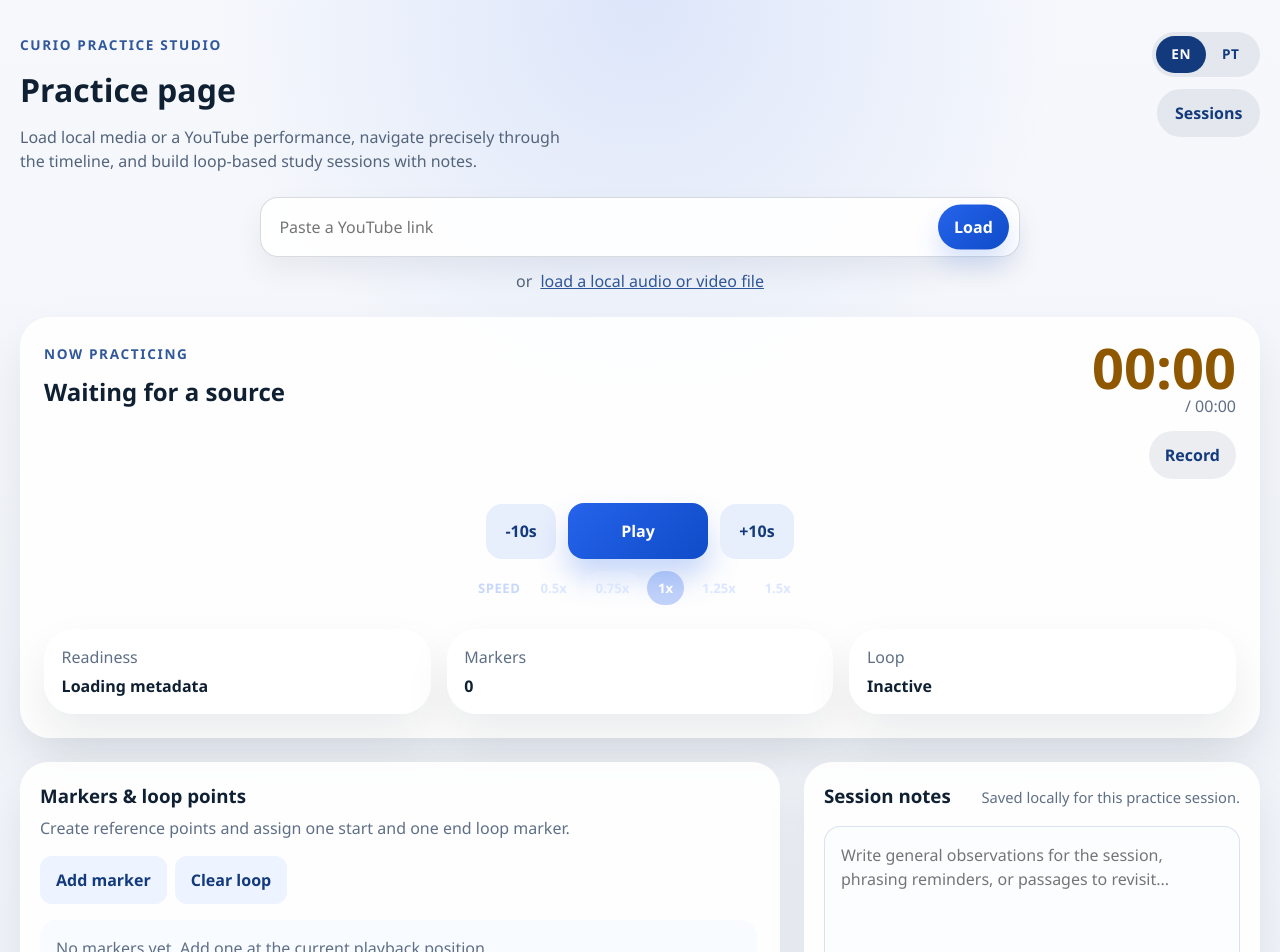
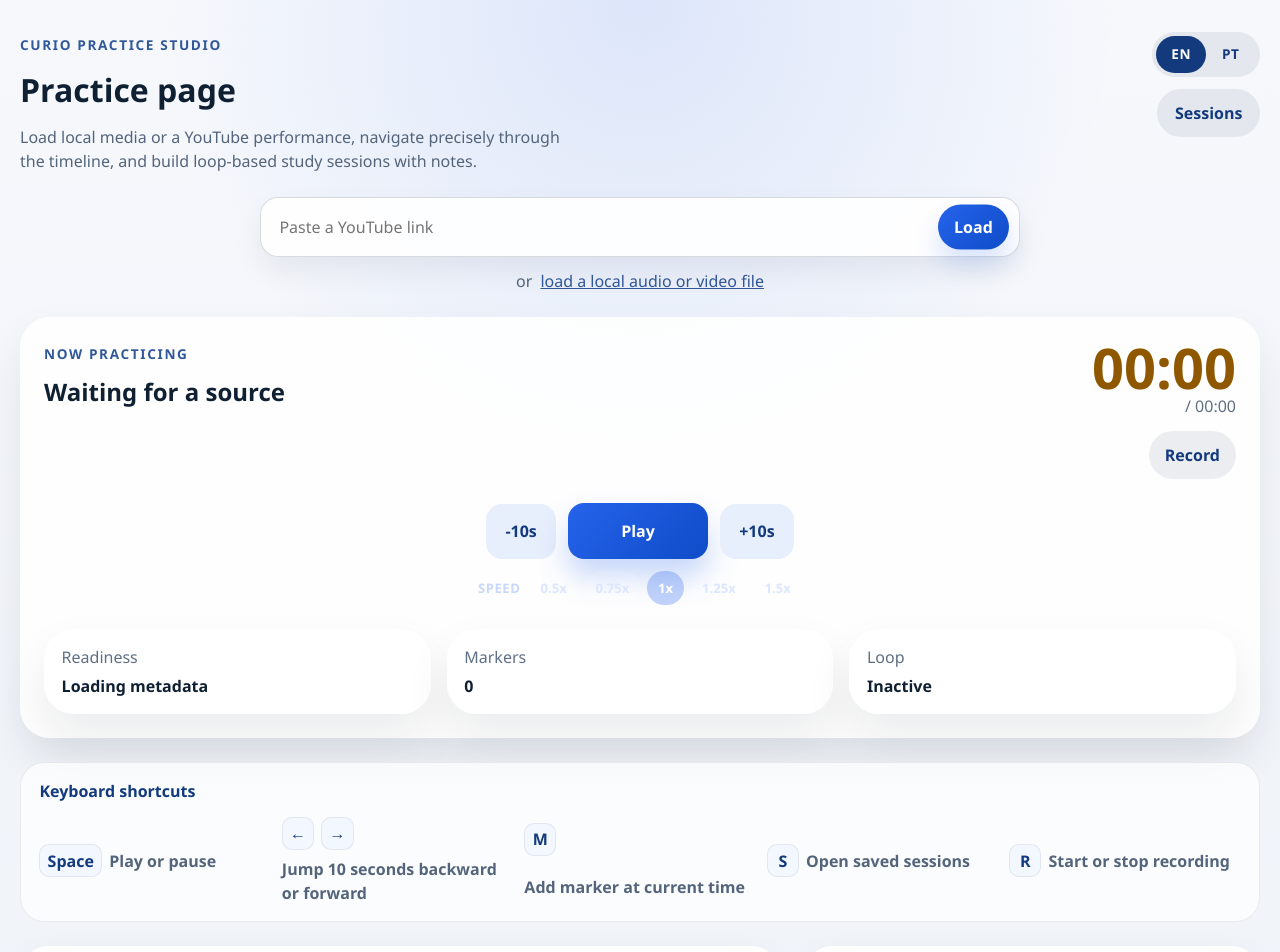
Before and after one commit to VictorAdC/curio, a React (Vite) app: page / in a window 1280 px wide. Shown: the top 952 px of the page. Built offline with nearby package versions, Linux system fonts and the light colour scheme.

Commit message:
Add practice keyboard shortcuts

```diff
--- a/src/features/practice-player/hooks/usePracticePlayer.ts
+++ b/src/features/practice-player/hooks/usePracticePlayer.ts
@@ -557,14 +557,20 @@ export function usePracticePlayer() {
         controllerRef.current?.setPlaybackRate(rate);
         store.setPlayback({ playbackRate: rate });
       },
-      addMarker() {
-        store.addMarker({
+      addMarker(role: PracticeMarker['loopRole'] = 'none') {
+        const marker: PracticeMarker = {
           id: nanoid(),
           timestampSeconds: store.currentTime,
           title: `${t('practice.markerSpotlight.label')} ${store.markers.length + 1}`,
           note: '',
-          loopRole: 'none',
-        });
+          loopRole: role,
+        };
+
+        store.addMarker(marker);
+
+        if (role !== 'none') {
+          store.assignLoopRole(marker.id, role);
+        }
       },
       clearLoop() {
         store.clearLoop();
--- a/src/features/practice-recorder/components/RecorderDock/RecorderDock.tsx
+++ b/src/features/practice-recorder/components/RecorderDock/RecorderDock.tsx
@@ -1,16 +1,17 @@
 import { useEffect, useRef } from 'react';
 import { useI18n } from '../../../../i18n/I18nProvider';
 import { formatTime } from '../../../practice-player/utils/time';
-import { usePracticeRecorder } from '../../hooks/usePracticeRecorder';
+import type { usePracticeRecorder } from '../../hooks/usePracticeRecorder';
 import styles from './RecorderDock.module.css';
 
 interface RecorderDockProps {
   hasActiveSource: boolean;
+  recorder: ReturnType<typeof usePracticeRecorder>;
 }
 
-export function RecorderDock({ hasActiveSource }: RecorderDockProps) {
+export function RecorderDock({ hasActiveSource, recorder }: RecorderDockProps) {
   const { t } = useI18n();
-  const { view, actions } = usePracticeRecorder();
+  const { view, actions } = recorder;
   const liveVideoRef = useRef<HTMLVideoElement | null>(null);
 
   useEffect(() => {
--- a/src/i18n/messages.ts
+++ b/src/i18n/messages.ts
@@ -26,6 +26,12 @@ export const messages: Record<SupportedLocale, TranslationDictionary> = {
     'practice.header.title': 'Practice page',
     'practice.header.description':
       'Load local media or a YouTube performance, navigate precisely through the timeline, and build loop-based study sessions with notes.',
+    'practice.shortcuts.title': 'Keyboard shortcuts',
+    'practice.shortcuts.playPause': 'Play or pause',
+    'practice.shortcuts.seek': 'Jump 10 seconds backward or forward',
+    'practice.shortcuts.addMarker': 'Add marker at current time',
+    'practice.shortcuts.sessions': 'Open saved sessions',
+    'practice.shortcuts.record': 'Start or stop recording',
     'practice.sessions.button': 'Sessions',
     'practice.sessions.savedEyebrow': 'Saved sessions',
     'practice.sessions.close': 'Close',
@@ -233,6 +239,12 @@ export const messages: Record<SupportedLocale, TranslationDictionary> = {
     'practice.header.title': 'Página de prática',
     'practice.header.description':
       'Carregue mídia local ou uma performance do YouTube, navegue com precisão pela linha do tempo e monte sessões de estudo com loops e notas.',
+    'practice.shortcuts.title': 'Atalhos do teclado',
+    'practice.shortcuts.playPause': 'Tocar ou pausar',
+    'practice.shortcuts.seek': 'Pular 10 segundos para trás ou para frente',
+    'practice.shortcuts.addMarker': 'Adicionar marcador no tempo atual',
+    'practice.shortcuts.sessions': 'Abrir sessões salvas',
+    'practice.shortcuts.record': 'Iniciar ou parar a gravação',
     'practice.sessions.button': 'Sessões',
     'practice.sessions.savedEyebrow': 'Sessões salvas',
     'practice.sessions.close': 'Fechar',
--- a/src/pages/PracticePage/PracticePage.module.css
+++ b/src/pages/PracticePage/PracticePage.module.css
@@ -403,6 +403,46 @@
   align-items: start;
 }
 
+.shortcutPanel {
+  display: grid;
+  gap: 0.85rem;
+  padding: 1rem 1.15rem;
+  border-radius: 24px;
+  background: rgba(255, 255, 255, 0.72);
+  border: 1px solid rgba(17, 34, 61, 0.08);
+}
+
+.shortcutPanel strong {
+  color: #123a7d;
+}
+
+.shortcutGrid {
+  display: grid;
+  gap: 0.7rem;
+  grid-template-columns: repeat(auto-fit, minmax(180px, 1fr));
+}
+
+.shortcutItem {
+  display: inline-flex;
+  align-items: center;
+  gap: 0.45rem;
+  flex-wrap: wrap;
+  color: #54657b;
+  font-weight: 600;
+}
+
+.shortcutItem kbd {
+  min-width: 2rem;
+  padding: 0.22rem 0.45rem;
+  border-radius: 10px;
+  background: #f3f7ff;
+  border: 1px solid rgba(17, 34, 61, 0.08);
+  color: #123a7d;
+  font: inherit;
+  font-weight: 800;
+  text-align: center;
+}
+
 .sessionDrawerShell {
   position: fixed;
   inset: 0;
--- a/src/pages/PracticePage/PracticePage.tsx
+++ b/src/pages/PracticePage/PracticePage.tsx
@@ -1,4 +1,4 @@
-import { useRef, useState } from 'react';
+import { useEffect, useRef, useState } from 'react';
 import { RecorderDock } from '../../features/practice-recorder/components/RecorderDock/RecorderDock';
 import { MediaSourcePicker } from '../../features/practice-player/components/MediaSourcePicker/MediaSourcePicker';
 import { MarkerList } from '../../features/practice-player/components/MarkerList/MarkerList';
@@ -6,6 +6,7 @@ import { SessionHistory } from '../../features/practice-player/components/Sessio
 import { SessionNotes } from '../../features/practice-player/components/SessionNotes/SessionNotes';
 import { TransportControls } from '../../features/practice-player/components/TransportControls/TransportControls';
 import { usePracticePlayer } from '../../features/practice-player/hooks/usePracticePlayer';
+import { usePracticeRecorder } from '../../features/practice-recorder/hooks/usePracticeRecorder';
 import type { PracticeMarker } from '../../features/practice-player/types/practicePlayer';
 import { useI18n } from '../../i18n/I18nProvider';
 import { AudioPracticeCanvas } from './components/AudioPracticeCanvas';
@@ -17,10 +18,95 @@ import styles from './PracticePage.module.css';
 
 export function PracticePage() {
   const { view, actions } = usePracticePlayer();
+  const recorder = usePracticeRecorder();
   const { locale, setLocale, t } = useI18n();
   const [hoveredMarker, setHoveredMarker] = useState<PracticeMarker | null>(null);
   const [isSessionDrawerOpen, setIsSessionDrawerOpen] = useState(false);
   const relinkInputRef = useRef<HTMLInputElement | null>(null);
+
+  useEffect(() => {
+    const isTypingTarget = (target: EventTarget | null) => {
+      if (!(target instanceof HTMLElement)) {
+        return false;
+      }
+
+      const tagName = target.tagName.toLowerCase();
+
+      return (
+        target.isContentEditable ||
+        tagName === 'input' ||
+        tagName === 'textarea' ||
+        tagName === 'select' ||
+        tagName === 'option'
+      );
+    };
+
+    const recorderMessages = {
+      unsupported: t('practice.recorder.error.unsupported'),
+      permissionDenied: t('practice.recorder.error.permission'),
+      generic: t('practice.recorder.error.generic'),
+      audioInputLabel: t('practice.recorder.audioInput'),
+      videoInputLabel: t('practice.recorder.videoInput'),
+    };
+
+    const handleKeyDown = (event: KeyboardEvent) => {
+      if (event.metaKey || event.ctrlKey || event.altKey || isTypingTarget(event.target)) {
+        return;
+      }
+
+      if (event.key === ' ') {
+        event.preventDefault();
+        actions.togglePlayback();
+        return;
+      }
+
+      if (event.key === 'ArrowLeft') {
+        event.preventDefault();
+        actions.jumpBy(-10);
+        return;
+      }
+
+      if (event.key === 'ArrowRight') {
+        event.preventDefault();
+        actions.jumpBy(10);
+        return;
+      }
+
+      if (event.key.toLowerCase() === 'm') {
+        event.preventDefault();
+        actions.addMarker();
+        return;
+      }
+
+      if (event.key.toLowerCase() === 's') {
+        event.preventDefault();
+        setIsSessionDrawerOpen((current) => !current);
+        return;
+      }
+
+      if (event.key.toLowerCase() === 'r') {
+        event.preventDefault();
+        recorder.actions.setOpen(true);
+
+        if (recorder.view.isRecording) {
+          recorder.actions.stopRecording();
+          return;
+        }
+
+        if (!view.source) {
+          return;
+        }
+
+        void recorder.actions.startRecording(recorderMessages);
+      }
+    };
+
+    window.addEventListener('keydown', handleKeyDown);
+
+    return () => {
+      window.removeEventListener('keydown', handleKeyDown);
+    };
+  }, [actions, recorder.actions, recorder.view.isRecording, t, view.source]);
 
   return (
     <main className={styles.page}>
@@ -119,7 +205,7 @@ export function PracticePage() {
           title={view.title}
           currentTime={view.currentTime}
           duration={view.duration}
-          utility={<RecorderDock hasActiveSource={!!view.source} />}
+          utility={<RecorderDock hasActiveSource={!!view.source} recorder={recorder} />}
         />
 
         <audio ref={actions.setAudioElement} className={styles.hiddenMedia} />
@@ -184,6 +270,17 @@ export function PracticePage() {
         ) : null}
 
         <PracticeSummary isReady={view.isReady} markerCount={view.markerCount} isLoopActive={view.isLoopActive} />
+      </section>
+
+      <section className={styles.shortcutPanel} aria-label={t('practice.shortcuts.title')}>
+        <strong>{t('practice.shortcuts.title')}</strong>
+        <div className={styles.shortcutGrid}>
+          <span className={styles.shortcutItem}><kbd>Space</kbd>{t('practice.shortcuts.playPause')}</span>
+          <span className={styles.shortcutItem}><kbd>←</kbd><kbd>→</kbd>{t('practice.shortcuts.seek')}</span>
+          <span className={styles.shortcutItem}><kbd>M</kbd>{t('practice.shortcuts.addMarker')}</span>
+          <span className={styles.shortcutItem}><kbd>S</kbd>{t('practice.shortcuts.sessions')}</span>
+          <span className={styles.shortcutItem}><kbd>R</kbd>{t('practice.shortcuts.record')}</span>
+        </div>
       </section>
 
       <section className={styles.lowerGrid}>
@@ -251,6 +348,7 @@ export function PracticePage() {
           </aside>
         </div>
       ) : null}
+
     </main>
   );
 }
```
Also changed, not shown: specs/features/next-steps.md (+1 -0 lines).
